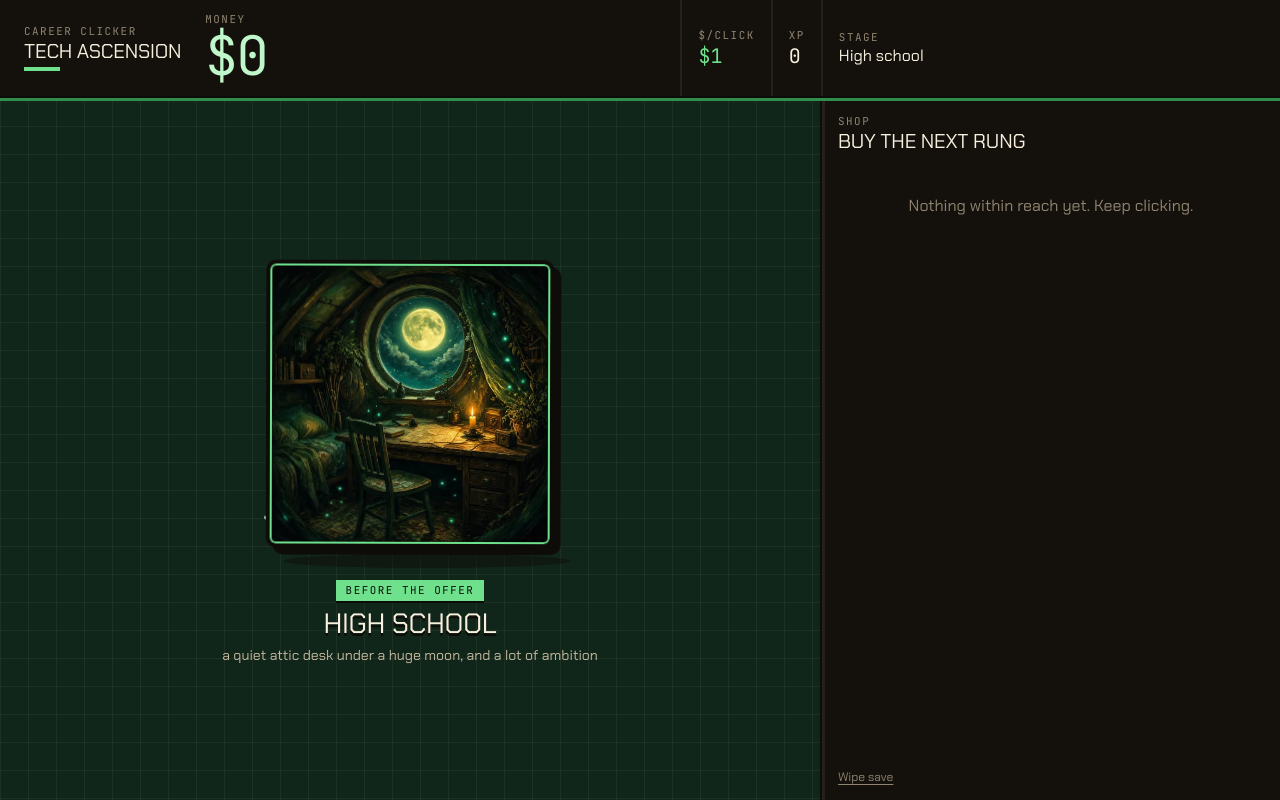
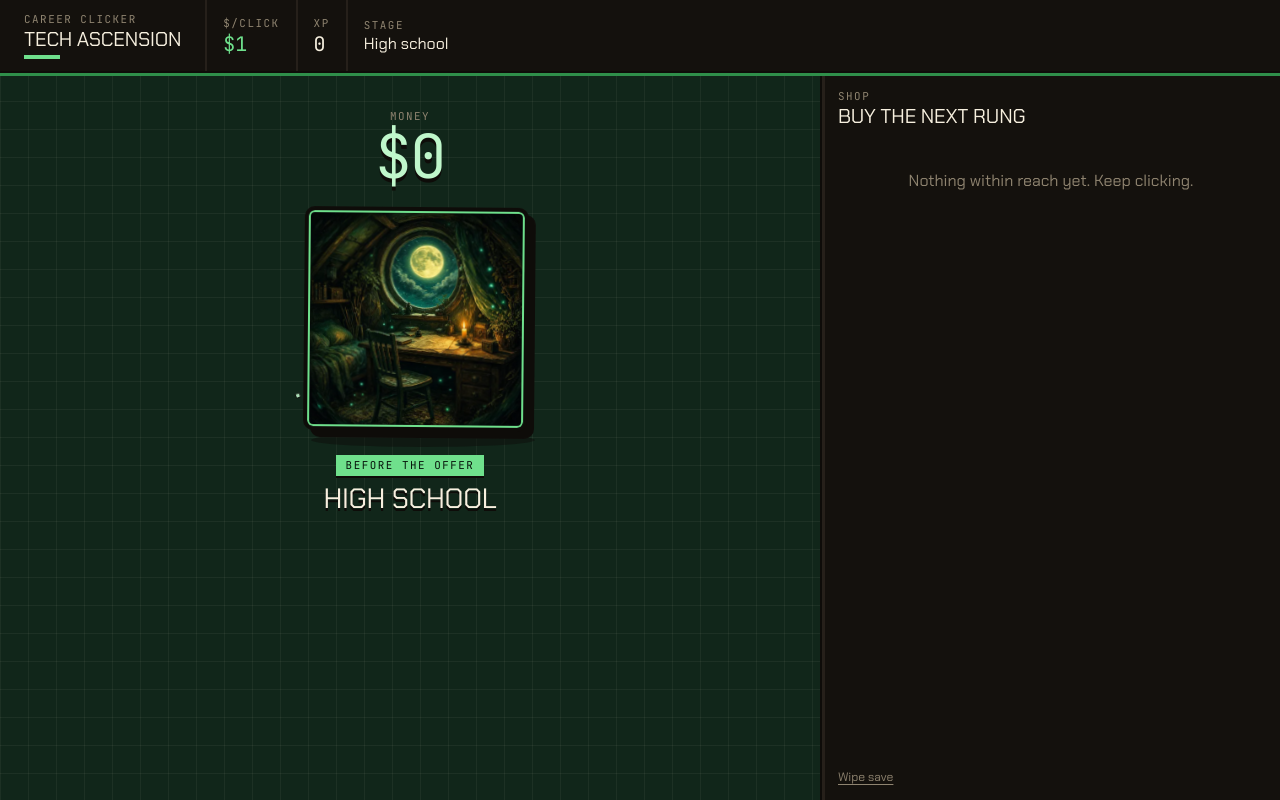
Before and after one commit to RafaelBroseghini/tech-ascension, a React (Vite) app: page / in a window 1280 px wide. Built offline with nearby package versions, Linux system fonts and the light colour scheme.

Commit message:
Stage polish: hero money, bigger click pops, L-R idle sway, owned strip, Cookie-style numbers
Co-authored-by: Rafa Broseghini <RafaelBroseghini@users.noreply.github.com>

```diff
--- /dev/null
+++ b/src/components/HeroMoney.tsx
@@ -0,0 +1,20 @@
+import { formatNumber } from "../game/format.ts"
+import { useGame } from "../game/store.ts"
+
+export function HeroMoney() {
+  const money = useGame((state) => state.money)
+  const buyStamp = useGame((state) => state.buyStamp)
+
+  return (
+    <div className="hero-money" aria-live="off">
+      <span className="hero-money-label">Money</span>
+      <span
+        key={buyStamp}
+        data-testid="money"
+        className={buyStamp > 0 ? "hero-money-value tick-up" : "hero-money-value"}
+      >
+        ${formatNumber(money)}
+      </span>
+    </div>
+  )
+}
--- a/src/components/MetricsBar.tsx
+++ b/src/components/MetricsBar.tsx
@@ -3,12 +3,10 @@ import { formatMultiplier, formatNumber } from "../game/format.ts"
 import { useGame } from "../game/store.ts"
 
 export function MetricsBar() {
-  const money = useGame((state) => state.money)
   const xp = useGame((state) => state.xp)
   const owned = useGame((state) => state.owned)
   const activeBoost = useGame((state) => state.activeBoost)
   const now = useGame((state) => state.now)
-  const buyStamp = useGame((state) => state.buyStamp)
   const rates = production(owned, activeBoost, now)
   const stage = highestOwnedTier(owned)
   const seconds =
@@ -21,12 +19,6 @@ export function MetricsBar() {
         <h1>Tech Ascension</h1>
       </div>
       <dl className="metrics">
-        <div className="m-money">
-          <dt>Money</dt>
-          <dd data-testid="money" key={buyStamp} className={buyStamp > 0 ? "tick-up" : undefined}>
-            ${formatNumber(money)}
-          </dd>
-        </div>
         {rates.idle > 0 ? (
           <div className="metric-in m-rate">
             <dt>$/s</dt>
--- /dev/null
+++ b/src/components/OwnedStrip.tsx
@@ -0,0 +1,32 @@
+import { spriteForTier } from "../data/sprites.ts"
+import { ownedSources } from "../game/economy.ts"
+import { formatNumber } from "../game/format.ts"
+import { useGame } from "../game/store.ts"
+
+export function OwnedStrip() {
+  const owned = useGame((state) => state.owned)
+  const rows = ownedSources(owned)
+
+  if (rows.length === 0) return null
+
+  return (
+    <ul className="owned-strip" data-testid="owned-strip" aria-label="Owned generators">
+      {rows.map(({ tier, count, idle }) => (
+        <li key={tier.id} className="owned-row" data-tier={tier.id}>
+          <img
+            className="owned-thumb"
+            src={spriteForTier(tier.id)}
+            alt=""
+            width={36}
+            height={36}
+            loading="lazy"
+            draggable={false}
+          />
+          <span className="owned-name">{tier.name}</span>
+          <span className="owned-count">×{formatNumber(count)}</span>
+          <span className="owned-rate">${formatNumber(idle)}/s</span>
+        </li>
+      ))}
+    </ul>
+  )
+}
--- a/src/components/Stage.tsx
+++ b/src/components/Stage.tsx
@@ -5,6 +5,8 @@ import { ERA_ACCENT, spriteForTier, START_SUBJECT, subjectForTier } from "../dat
 import { highestOwnedTier, tierById } from "../game/economy.ts"
 import { formatNumber } from "../game/format.ts"
 import { useGame } from "../game/store.ts"
+import { HeroMoney } from "./HeroMoney.tsx"
+import { OwnedStrip } from "./OwnedStrip.tsx"
 
 type Pop = { id: number; x: number; y: number; drift: number; text: string; kind: "money" | "xp" }
 type Bit = { id: number; x: number; dx: number; dy: number; rot: number; color: string }
@@ -180,7 +182,7 @@ export function Stage() {
       [
         ...current,
         { id: seq++, x, y, drift, text: `+$${formatNumber(gain.money)}`, kind: "money" as const },
-        { id: seq++, x: x + 10, y: y + 12, drift: drift * 0.5, text: `+${gain.xp} XP`, kind: "xp" as const },
+        { id: seq++, x: x + 16, y: y + 18, drift: drift * 0.5, text: `+${formatNumber(gain.xp)} XP`, kind: "xp" as const },
       ].slice(-30),
     )
     setRings((current) => [...current, { id: seq++, x, y, big: false }].slice(-14))
@@ -226,6 +228,7 @@ export function Stage() {
           </div>
         ) : null}
       </div>
+      <HeroMoney />
       <button
         ref={hitboxRef}
         type="button"
@@ -338,6 +341,7 @@ export function Stage() {
         <h2>{stageName}</h2>
         <p className="subject">{subject}</p>
       </div>
+      <OwnedStrip />
     </section>
   )
 }
--- a/src/game/economy.ts
+++ b/src/game/economy.ts
@@ -55,6 +55,23 @@ export function idlePerSec(owned: OwnedMap): number {
     cps += ownedCount(owned, tier.id) * tier.cps
   }
   return cps
+}
+
+/** One tier's share of idle $/s: owned × cps. Sums to idlePerSec across tiers. */
+export function tierIdlePerSec(tier: Tier, owned: OwnedMap): number {
+  return ownedCount(owned, tier.id) * tier.cps
+}
+
+export type OwnedSource = { tier: Tier; count: number; idle: number }
+
+/** Every generator with owned > 0, biggest $/s contributor first (ties: later tier first). */
+export function ownedSources(owned: OwnedMap): OwnedSource[] {
+  const rows: OwnedSource[] = []
+  for (const tier of TIERS) {
+    const count = ownedCount(owned, tier.id)
+    if (count > 0) rows.push({ tier, count, idle: tierIdlePerSec(tier, owned) })
+  }
+  return rows.sort((a, b) => b.idle - a.idle || b.tier.id - a.tier.id)
 }
 
 export function highestOwnedTier(owned: OwnedMap): Tier | null {
--- a/src/game/format.ts
+++ b/src/game/format.ts
@@ -1,4 +1,9 @@
 const SUFFIXES: readonly { exp: number; suffix: string }[] = [
+  { exp: 33, suffix: "Dc" },
+  { exp: 30, suffix: "No" },
+  { exp: 27, suffix: "Oc" },
+  { exp: 24, suffix: "Sp" },
+  { exp: 21, suffix: "Sx" },
   { exp: 18, suffix: "Qi" },
   { exp: 15, suffix: "Qa" },
   { exp: 12, suffix: "T" },
@@ -14,8 +19,8 @@ function trimFixed(value: number, digits: number): string {
 }
 
 /**
- * Abbreviate with K / M / B / T / Qa / Qi.
- * At 1e21 and above, switch to scientific notation (1.00e21).
+ * Abbreviate with K / M / B / T / Qa / Qi / Sx / Sp / Oc / No / Dc.
+ * Scientific notation is only a last resort past 1e36.
  * Display only — stored values stay as JS numbers.
  */
 export function formatNumber(value: number): string {
@@ -30,19 +35,20 @@ export function formatNumber(value: number): string {
     return sign + text
   }
 
-  if (n >= 1e21) {
-    return sign + n.toExponential(2).replace("+", "")
-  }
+  if (n >= 1e36) return sign + n.toExponential(2).replace("+", "")
 
-  for (const { exp, suffix } of SUFFIXES) {
+  for (let i = 0; i < SUFFIXES.length; i++) {
+    const { exp, suffix } = SUFFIXES[i]!
     const base = 10 ** exp
-    if (n >= base) {
-      const scaled = n / base
-      const digits = scaled >= 100 ? 0 : scaled >= 10 ? 1 : 2
-      let text = trimFixed(scaled, digits)
-      if (Number(text) >= 1000) text = trimFixed(Number(text) / 1000, 2)
-      return sign + text + suffix
+    if (n < base) continue
+    const scaled = n / base
+    const digits = scaled >= 100 ? 0 : scaled >= 10 ? 1 : 2
+    const text = trimFixed(scaled, digits)
+    if (Number(text) >= 1000) {
+      const next = SUFFIXES[i - 1]
+      return sign + (next ? `1${next.suffix}` : "999.9" + suffix)
     }
+    return sign + text + suffix
   }
 
   return sign + n.toExponential(2).replace("+", "")
--- a/src/index.css
+++ b/src/index.css
@@ -139,15 +139,6 @@ img { -webkit-user-drag: none; user-select: none; }
   white-space: nowrap;
 }
 
-.metrics .m-money { padding-left: 0; border-left: 0; flex: 1 1 220px; }
-
-.metrics .m-money dd {
-  font-size: var(--fs-hero);
-  line-height: 1;
-  letter-spacing: -0.03em;
-  color: var(--accent-hi);
-}
-
 .metrics .m-rate dd { color: var(--accent); }
 
 .metrics .m-stage { flex: 1 1 180px; }
@@ -186,9 +177,9 @@ img { -webkit-user-drag: none; user-select: none; }
   display: flex;
   flex-direction: column;
   align-items: center;
-  justify-content: center;
-  gap: var(--sp-4);
-  padding: var(--sp-5) var(--sp-4);
+  justify-content: flex-start;
+  gap: var(--sp-3);
+  padding: var(--sp-5) var(--sp-4) var(--sp-4);
   overflow: hidden;
   background-color: var(--accent-deep);
   background-image: var(--era-pattern, none);
@@ -224,14 +215,46 @@ img { -webkit-user-drag: none; user-select: none; }
 
 .boost-chip-slot {
   position: absolute;
-  top: var(--sp-4);
-  left: 0;
-  right: 0;
+  top: var(--sp-3);
+  right: var(--sp-3);
   z-index: 3;
   display: flex;
-  justify-content: center;
+  justify-content: flex-end;
   pointer-events: none;
   min-height: 34px;
+}
+
+/* Hero balance: sits above the art, mono, big. */
+.hero-money {
+  position: relative;
+  z-index: 2;
+  display: flex;
+  flex-direction: column;
+  align-items: center;
+  gap: 2px;
+  margin-top: var(--sp-3);
+  max-width: 100%;
+}
+
+.hero-money-label {
+  color: var(--text-faint);
+  font-family: var(--font-mono);
+  font-size: var(--fs-2xs);
+  font-weight: 500;
+  letter-spacing: var(--track-caps);
+  text-transform: uppercase;
+}
+
+.hero-money-value {
+  font-family: var(--font-mono);
+  font-weight: 700;
+  font-size: clamp(2.4rem, 1.2rem + 3.6vw, 3.8rem);
+  line-height: 1;
+  letter-spacing: -0.03em;
+  color: var(--accent-hi);
+  font-variant-numeric: tabular-nums;
+  white-space: nowrap;
+  text-shadow: 0 4px 0 var(--ink);
 }
 
 .boost-chip {
@@ -266,7 +289,7 @@ img { -webkit-user-drag: none; user-select: none; }
 }
 
 .hitbox {
-  --size: clamp(220px, 36vh, 320px);
+  --size: clamp(190px, 28vh, 280px);
   --heat: 0;
   position: relative;
   width: var(--size);
@@ -276,7 +299,7 @@ img { -webkit-user-drag: none; user-select: none; }
   background: transparent;
   cursor: pointer;
   flex: none;
-  margin-top: var(--sp-6);
+  margin-top: var(--sp-2);
   touch-action: manipulation;
   user-select: none;
   -webkit-user-select: none;
@@ -341,7 +364,7 @@ img { -webkit-user-drag: none; user-select: none; }
   display: block;
   width: 100%;
   height: 100%;
-  animation: float 3.2s var(--ease-in-out) infinite;
+  animation: sway 3.6s var(--ease-in-out) infinite;
 }
 
 .sprite-tilt {
@@ -446,15 +469,18 @@ img { -webkit-user-drag: none; user-select: none; }
   pointer-events: none;
   font-family: var(--font-mono);
   font-weight: 700;
-  font-size: 1.15rem;
+  font-size: clamp(1.9rem, 1.3rem + 1.6vw, 2.5rem);
+  line-height: 1;
   white-space: nowrap;
   color: var(--accent-hi);
-  text-shadow: 0 2px 0 var(--ink), 2px 0 0 var(--ink), -2px 0 0 var(--ink), 0 -2px 0 var(--ink);
+  text-shadow:
+    0 3px 0 var(--ink), 3px 0 0 var(--ink), -3px 0 0 var(--ink), 0 -3px 0 var(--ink),
+    2px 2px 0 var(--ink), -2px 2px 0 var(--ink), 2px -2px 0 var(--ink), -2px -2px 0 var(--ink);
   animation: pop-rise 720ms var(--ease-out) forwards;
 }
 
-.pop-boosted { color: var(--text); font-size: 1.5rem; }
-.pop-xp { color: var(--text); font-size: 0.8rem; }
+.pop-boosted { color: var(--text); font-size: clamp(2.4rem, 1.6rem + 2.2vw, 3.2rem); }
+.pop-xp { color: var(--text); font-size: clamp(1.15rem, 0.95rem + 0.6vw, 1.45rem); }
 
 /* Mini copies of the current stage art, rendered at the cursor and dropped down the screen. */
 .drops {
@@ -493,6 +519,73 @@ img { -webkit-user-drag: none; user-select: none; }
   max-width: 34rem;
   margin-top: var(--sp-3);
   text-align: center;
+}
+
+/* ---------- owned strip (under the stage) ---------- */
+
+.owned-strip {
+  --row: 40px;
+  flex: 0 1 auto;
+  min-height: 0;
+  width: min(100%, 34rem);
+  max-height: calc(var(--row) * 8);
+  margin: var(--sp-2) 0 0;
+  padding: 0;
+  list-style: none;
+  overflow-y: auto;
+  overscroll-behavior: contain;
+  scrollbar-width: thin;
+  scrollbar-color: var(--accent-lo) transparent;
+  background: color-mix(in srgb, var(--ink) 55%, transparent);
+  border: var(--stroke) solid var(--ink);
+  border-radius: var(--radius);
+}
+
+.owned-row {
+  display: grid;
+  grid-template-columns: 36px minmax(0, 1fr) auto auto;
+  align-items: center;
+  gap: var(--sp-3);
+  height: var(--row);
+  padding: 0 var(--sp-3) 0 var(--sp-2);
+  border-bottom: 1px solid var(--surface-2);
+}
+
+.owned-row:last-child { border-bottom: 0; }
+
+.owned-thumb {
+  width: 36px;
+  height: 36px;
+  object-fit: cover;
+  border: 2px solid var(--ink);
+  border-radius: var(--radius);
+  background: var(--accent-deep);
+}
+
+.owned-name {
+  overflow: hidden;
+  text-overflow: ellipsis;
+  white-space: nowrap;
+  font-size: var(--fs-sm);
+  font-weight: 600;
+  color: var(--text);
+}
+
+.owned-count,
+.owned-rate {
+  font-family: var(--font-mono);
+  font-size: var(--fs-xs);
+  font-weight: 700;
+  font-variant-numeric: tabular-nums;
+  white-space: nowrap;
+}
+
+.owned-count { color: var(--text-dim); }
+.owned-rate { min-width: 5.5em; text-align: right; color: var(--accent); }
+
+/* Short viewports: drop the flavor line so the owned strip keeps ~8 rows. */
+@media (max-height: 900px) {
+  .plate .subject { display: none; }
 }
 
 .era-tag {
@@ -850,8 +943,6 @@ img { -webkit-user-drag: none; user-select: none; }
   .brand h1::after { display: none; }
   .metrics { flex: 1 1 100%; }
   .metrics > div { padding: var(--sp-2) var(--sp-3); }
-  .metrics .m-money { flex: 1 1 auto; padding-left: 0; }
-  .metrics .m-money dd { font-size: var(--fs-xl); }
   .metrics .m-stage, .metrics .m-xp { display: none; }
   .metrics dd { font-size: var(--fs-md); }
 
--- a/src/styles/motion.css
+++ b/src/styles/motion.css
@@ -3,7 +3,7 @@
  *  - click is a ~260ms bump: the sprite pops up, tips away from the pointer and
  *    settles with a tiny jitter; it restarts on every click and is a little
  *    bigger when hot. No side-to-side shaking.
- *  - idle life (float, aura, motes, sheen) is slow and never covers the UI
+ *  - idle life (side-to-side sway, aura, motes, sheen) is slow and never covers the UI
  *  - boost is a rim light on the sprite, never a screen shake
  *  - prefers-reduced-motion is a hard kill switch (bottom of file)
  * The click bump itself is driven from Stage.tsx via WAAPI so it can aim
@@ -18,9 +18,10 @@
   100% { transform: translate(var(--dx), var(--dy)) rotate(var(--rot)) scale(0.9); opacity: 0; }
 }
 
-@keyframes float {
-  0%, 100% { transform: translateY(0) rotate(-0.4deg); }
-  50% { transform: translateY(-6px) rotate(0.4deg); }
+/* Idle sway: left to right and back over 3.6s, 6px each way. */
+@keyframes sway {
+  0%, 100% { transform: translateX(-6px) rotate(-0.5deg); }
+  50% { transform: translateX(6px) rotate(0.5deg); }
 }
 
 @keyframes aura-breathe {
@@ -159,6 +160,11 @@
     scroll-behavior: auto !important;
   }
 
+  .sprite-bob {
+    animation: none !important;
+    transform: none !important;
+  }
+
   .confetti,
   .ring,
   .spark,
```
Also changed, not shown: scripts/capture-visuals.mjs (+25 -26 lines), 1 other file (tests, documents, lock files or other folders).
